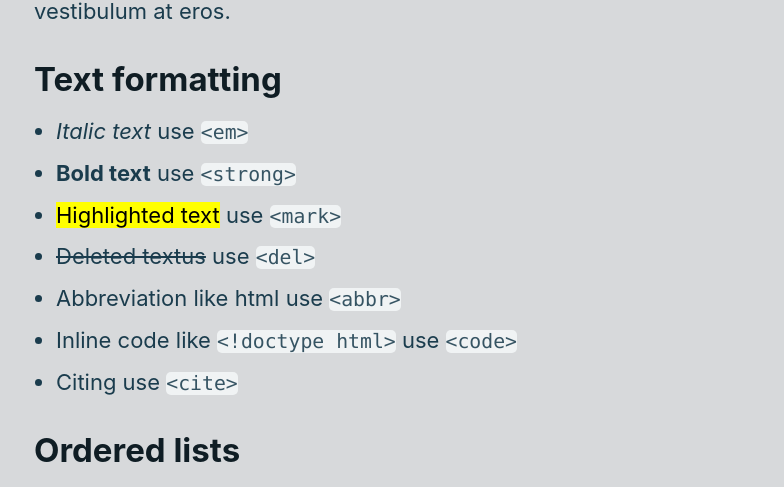
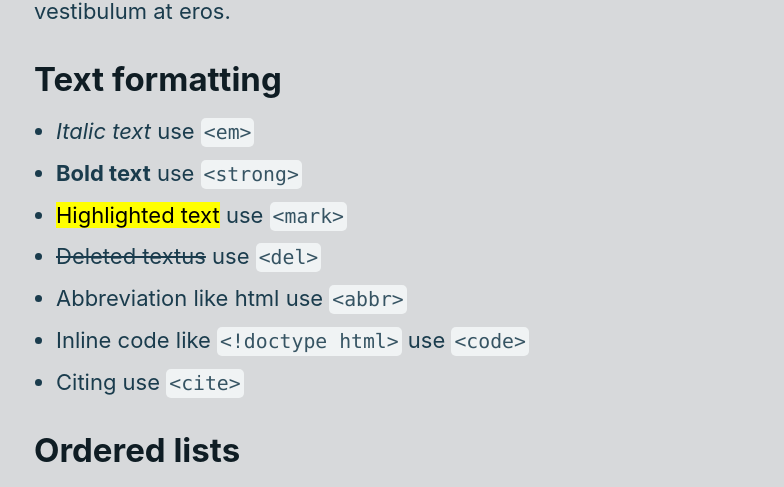
Before and after one commit to aflim/golb, a Jekyll site: the page built from styleguide.md, in a window 1280 px wide. Shown: the part 598-1085 px from the top of the page, without its empty margins (246-1030 px from the left). Built offline with Jekyll 4.4.1, drawn with Linux system fonts in a browser that asks for light colours.

Commit message:
Update stylesheet.css

```diff
--- a/assets/stylesheet.css
+++ b/assets/stylesheet.css
@@ -267,6 +267,7 @@
 }
 
 code {
+  padding: .15em;
   font-family: var(--font-monospace);
   font-size: .9em;
   color: var(--ink-3);
@@ -275,9 +276,26 @@
 }
 
 pre {
-  margin-block-start: 0;
-  margin-block-end: 1em;
+  margin: 0;
   overflow: auto;
+}
+
+pre code {
+  padding: .25em;
+  font-family: var(--font-monospace);
+  font-size: .9em;
+  color: var(--ink-3);
+  background-color: var(--bg-3);
+  border-radius: var(--border-radius);
+}
+
+.rouge-table {
+  margin: 0;
+}
+
+.rouge-table td,
+.rouge-table th {
+  border: 0;
 }
 
 /* - */
```
